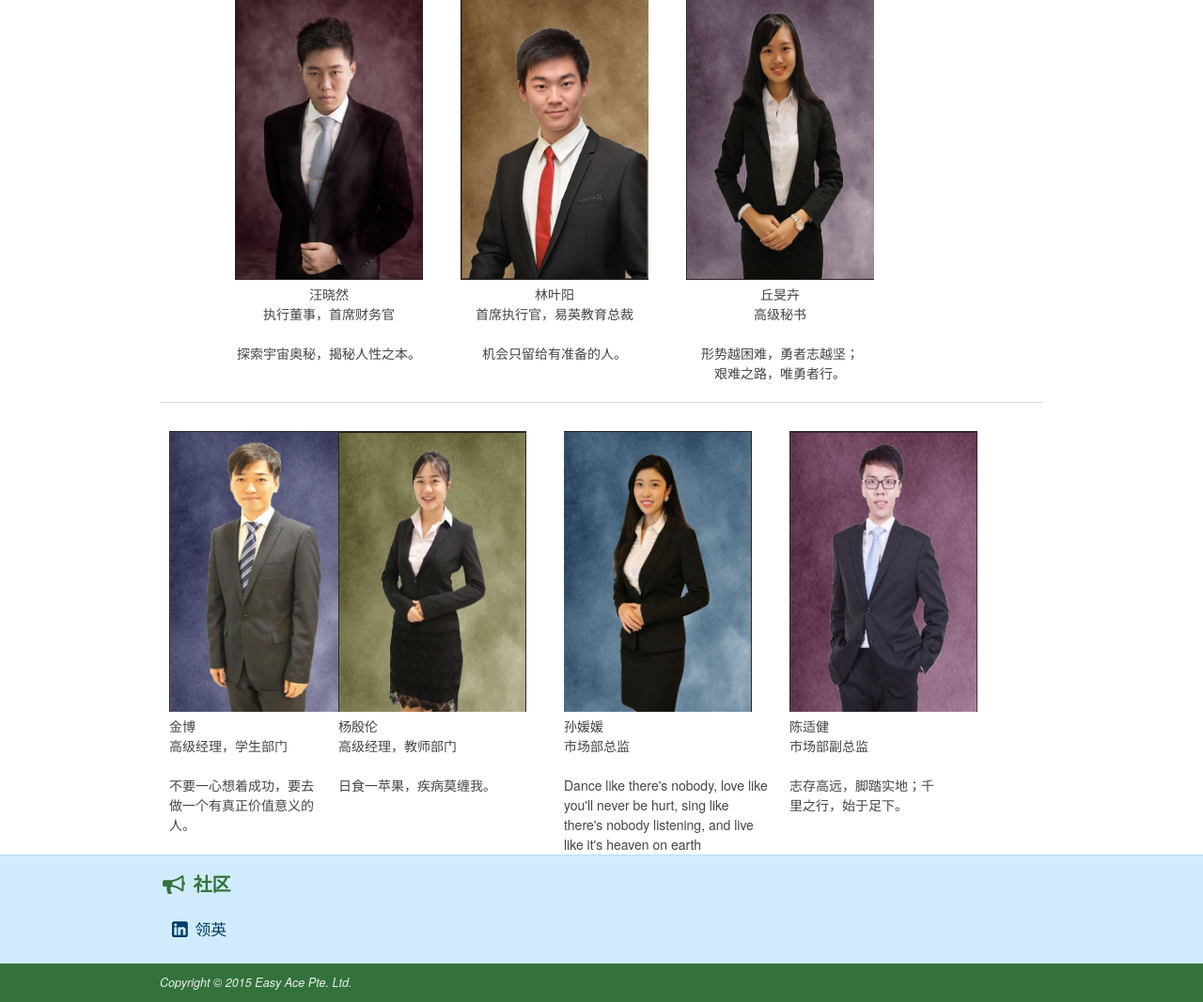
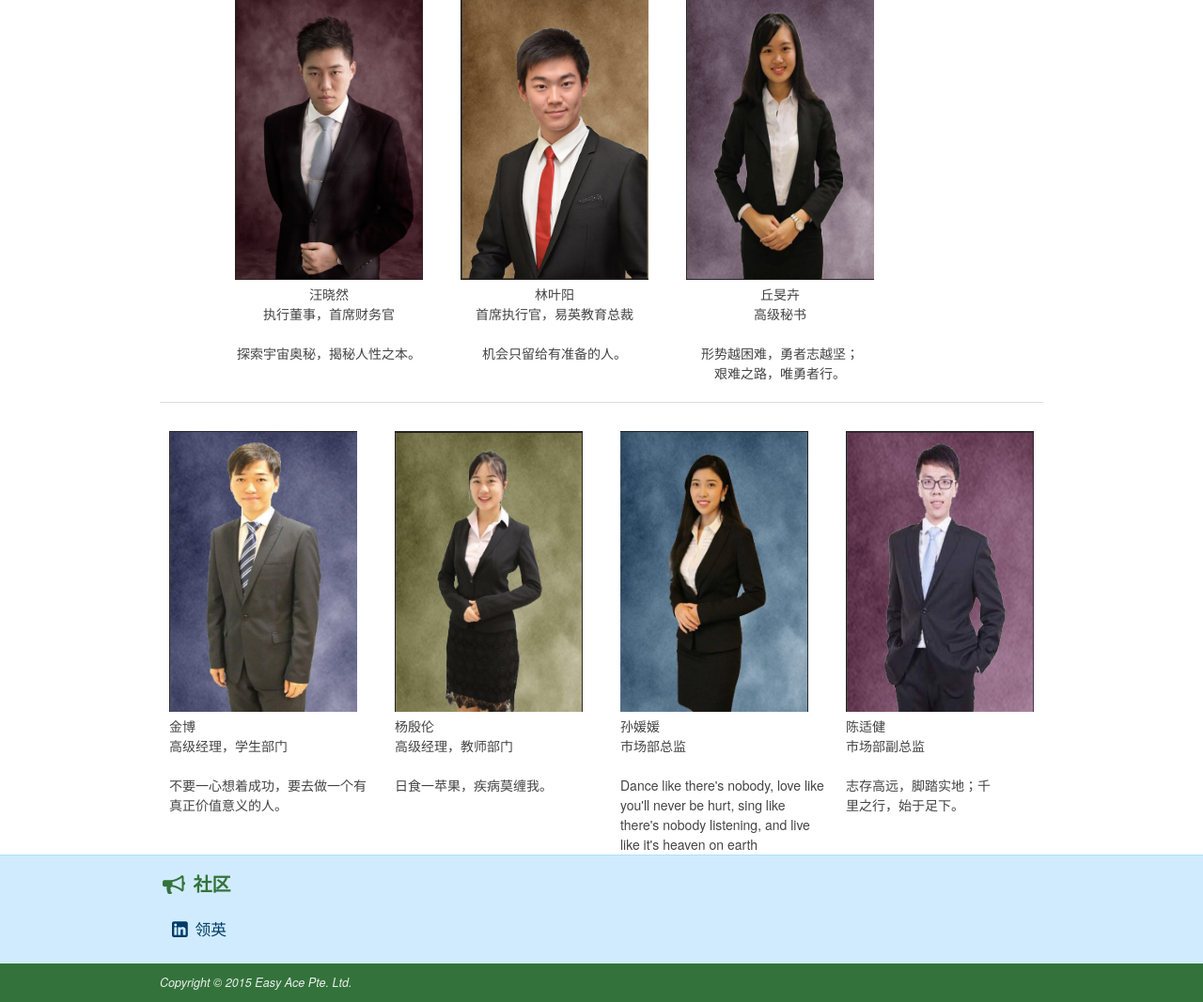
Before and after one commit to luckyxkw/EasyAceFormal, a Django app: page /zh/aboutus/ in a window 1280 px wide. Shown: the part 679-1746 px from the top of the page at 94% size. Run offline with Django 3.2, Linux system fonts and the light colour scheme; some libraries are stand-ins or nearby versions.

```diff
--- a/Tutor/templates/about_zh.html
+++ b/Tutor/templates/about_zh.html
@@ -131,7 +131,7 @@
 
 
 
-        <article class="three columns left-sidebar">
+        <article class="four columns left-sidebar">
             <a><img src="{%static 'images/IMG_1622.JPG'%}" height="299" width="200" /></a>
             <br>金博
             <br>高级经理，学生部门
```
